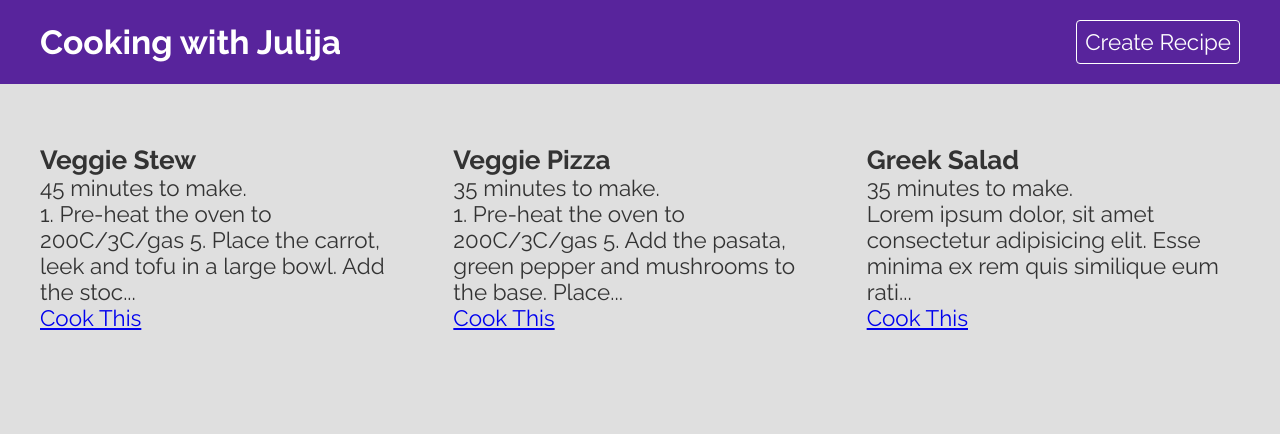
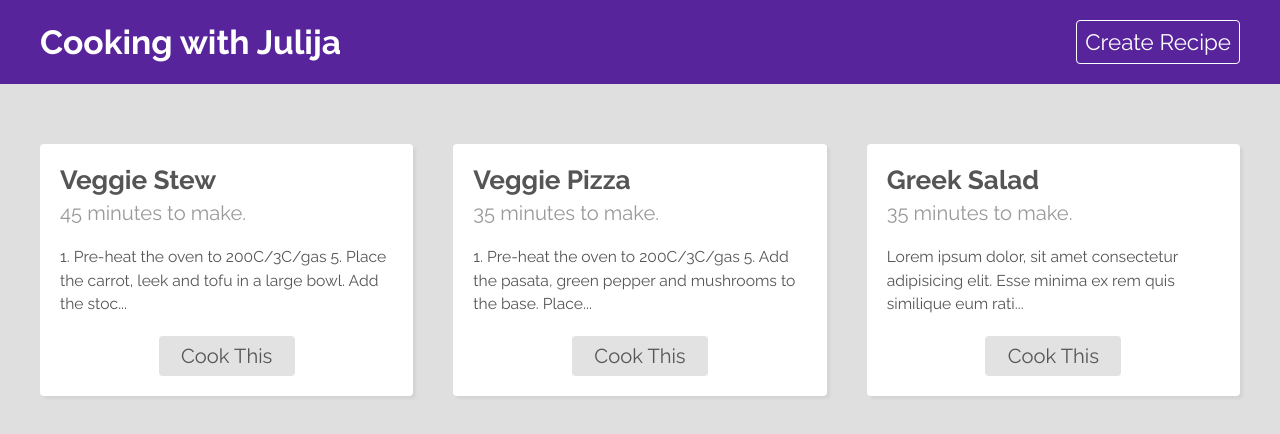
Before and after one commit to julijajelicanin/recipe-app, a React (Create React App) app: page / in a window 1280 px wide. Shown: the top 434 px of the page. Built offline with nearby package versions, Linux system fonts and the light colour scheme; data requests are answered from the project's data file.

Commit message:
Adding RecipeList styles

```diff
--- a/src/components/RecipeList.css
+++ b/src/components/RecipeList.css
@@ -5,3 +5,46 @@
     max-width: 1200px;
     margin: 40px auto;
 }
+
+.recipe-list .card {
+    background: #fff;
+    color: #333;
+    padding: 20px;
+    border-radius: 4px;
+    box-shadow: 3px 3px 3px rgba(0, 0, 0, 0.05);
+    transition: all 0.3s ease;
+    position: relative;
+}
+
+.recipe-list .card:hover{
+    transform: rotate(3deg);
+}
+.recipe-list .card h3{
+    color: #555;
+    margin-bottom: 6px;
+}
+
+.recipe-list .card p{
+    color: #999;
+    font-size: 0.9em;
+}
+
+.recipe-list .card div{
+    color: #555;
+    font-size: 0.7em;
+    margin: 20px 0;
+    line-height: 1.5em;
+}
+
+.recipe-list .card a{
+    color: #555;
+    text-decoration: none;
+    display: block;
+    background: #e2e2e2;
+    font-size: 0.9em;
+    text-align: center;
+    width: 120px;
+    padding: 8px;
+    border-radius: 4px;
+    margin: 20px auto 0;
+}
```
